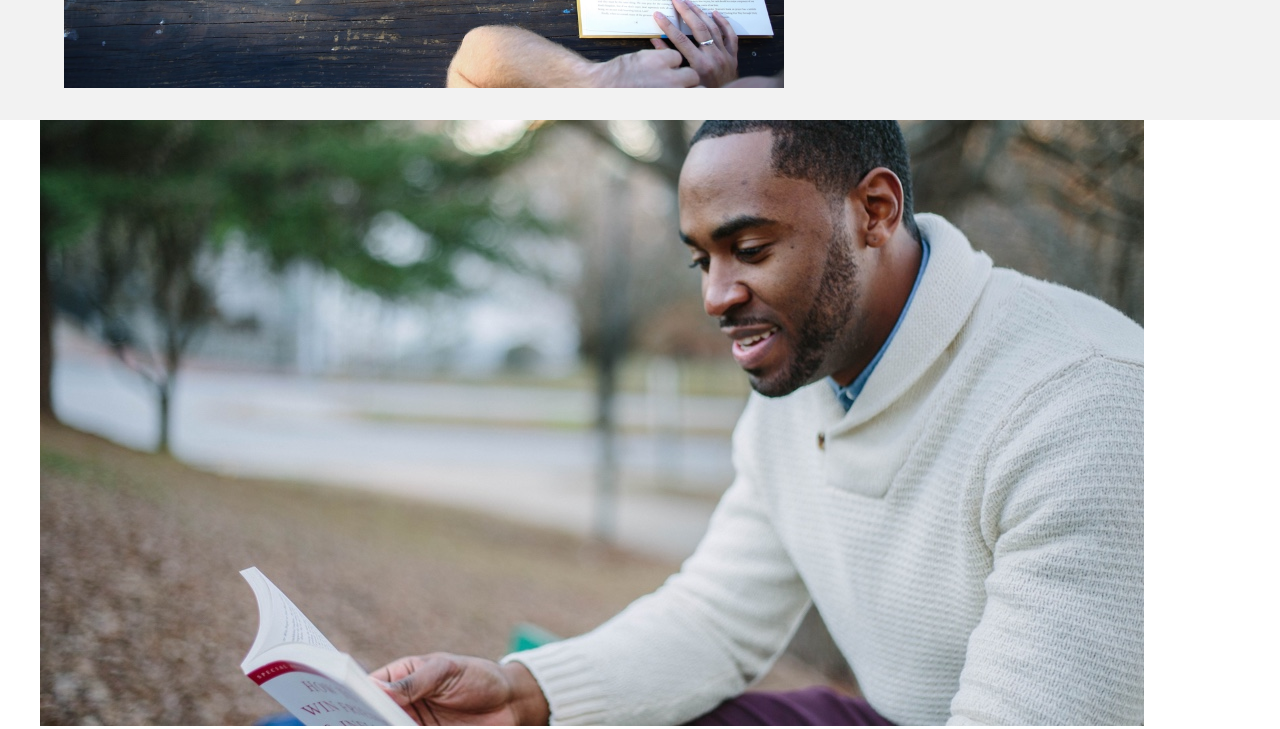
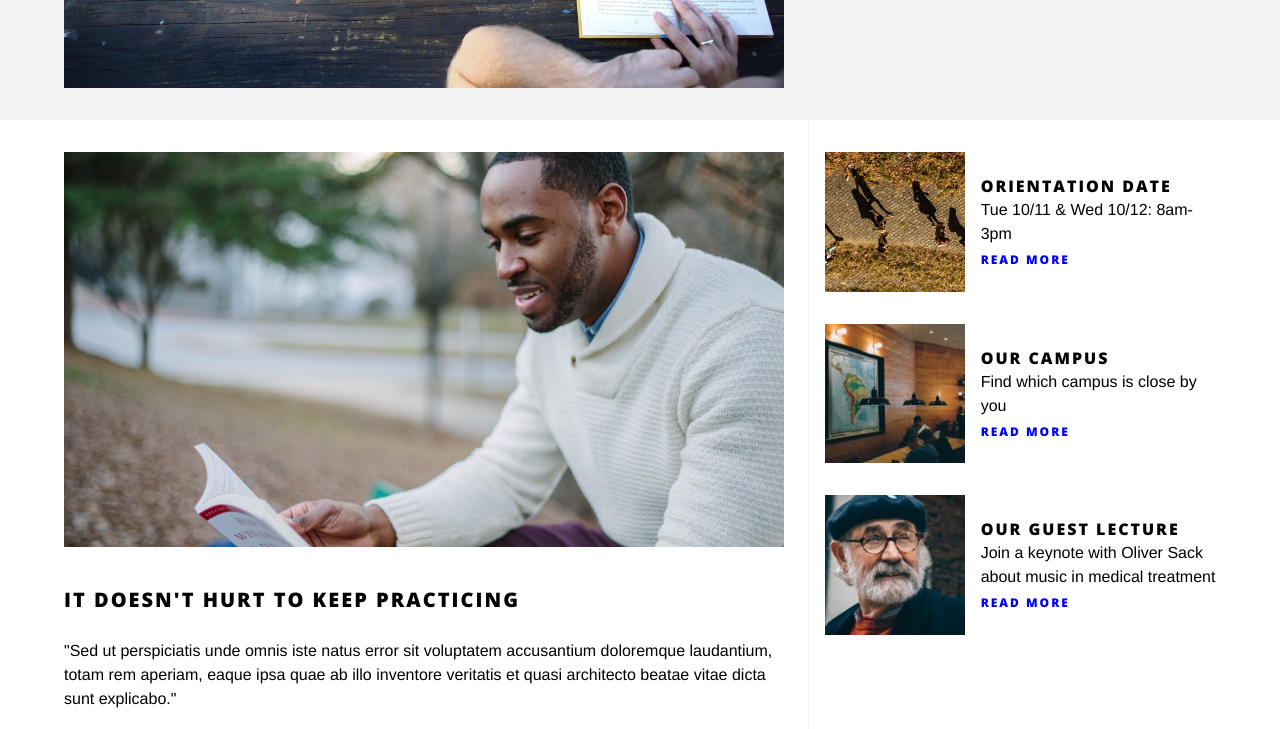
Before and after one commit to MatteoScapin/ColmarAcademy, a plain HTML site: page index.html in a window 1280 px wide. Shown: the part 540-1269 px from the top of the page. Drawn offline with nearby package versions, Linux system fonts and the light colour scheme; a web font is replaced by a local one.

Commit message:
Add Info Section CSS

```diff
--- a/res/css/style.css
+++ b/res/css/style.css
@@ -3,6 +3,10 @@ body {
   font-family: "Open Sans", "Helvetica", sans-serif;
   font-size: 16px;
   line-height: 1.5;
+}
+
+* {
+  transition: all 0.3s 0s;
 }
 
 p {
@@ -15,15 +19,26 @@ a {
   font-weight: 800;
   letter-spacing: 2px;
   text-transform: uppercase;
-  color: #000;
+  color: blue;
   text-decoration: none;
+}
+
+h1, h2, h3 {
+  font-weight: 800;
+  letter-spacing: 2px;
+  text-transform: uppercase;
 }
 
 h1 {
   font-size: 1.5rem;
-  font-weight: 800;
-  letter-spacing: 2px;
-  text-transform: uppercase;
+}
+
+h2 {
+  font-size: 1.25rem;
+}
+
+h3 {
+  font-size: 1rem;
 }
 
 .container {
@@ -80,7 +95,6 @@ header img {
 }
 
 .main-banner {
-  max-width: 40%;
 }
 
 .main-banner p {
@@ -94,6 +108,52 @@ header img {
   color: #fff;
   font-size: 1.1rem;
   padding: 0.5rem 3rem;
+}
+
+/*Info section*/
+#info {
+  display: flex;
+}
+
+.info-main {
+  max-width: 60%;
+  margin: 2rem 1.5rem;
+}
+
+.info-main img {
+  max-width: 100%;
+  height: auto;
+}
+
+.info-secondary {
+  padding-top: 1rem;
+  border-left: 1px solid #f2f2f2;
+}
+
+.info-card {
+  display: flex;
+  align-items: center;
+  padding: 1rem;
+}
+
+.info-card:hover {
+  background-color: #f2f2f2;
+}
+
+.info-card img {
+  max-width: 35%;
+  height: auto;
+  margin-right: 1rem;
+}
+
+#info h2 {
+  margin: 2rem 0 1.5rem 0;
+}
+
+#info .quote {
+  margin: 1.5rem 0 2rem 0;
+  font-weight: 300;
+  font-style: italic;
 }
 
 
@@ -130,5 +190,4 @@ header img {
 
 
 
-
 .
```
